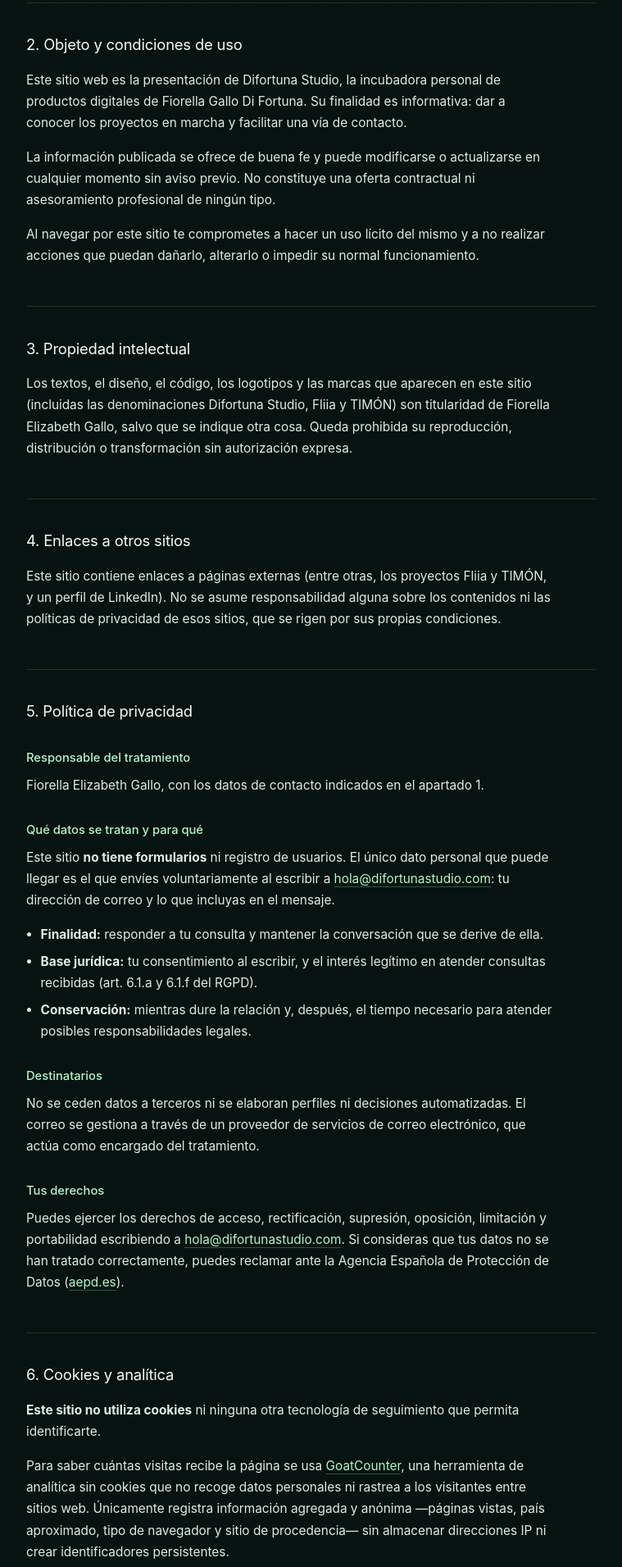
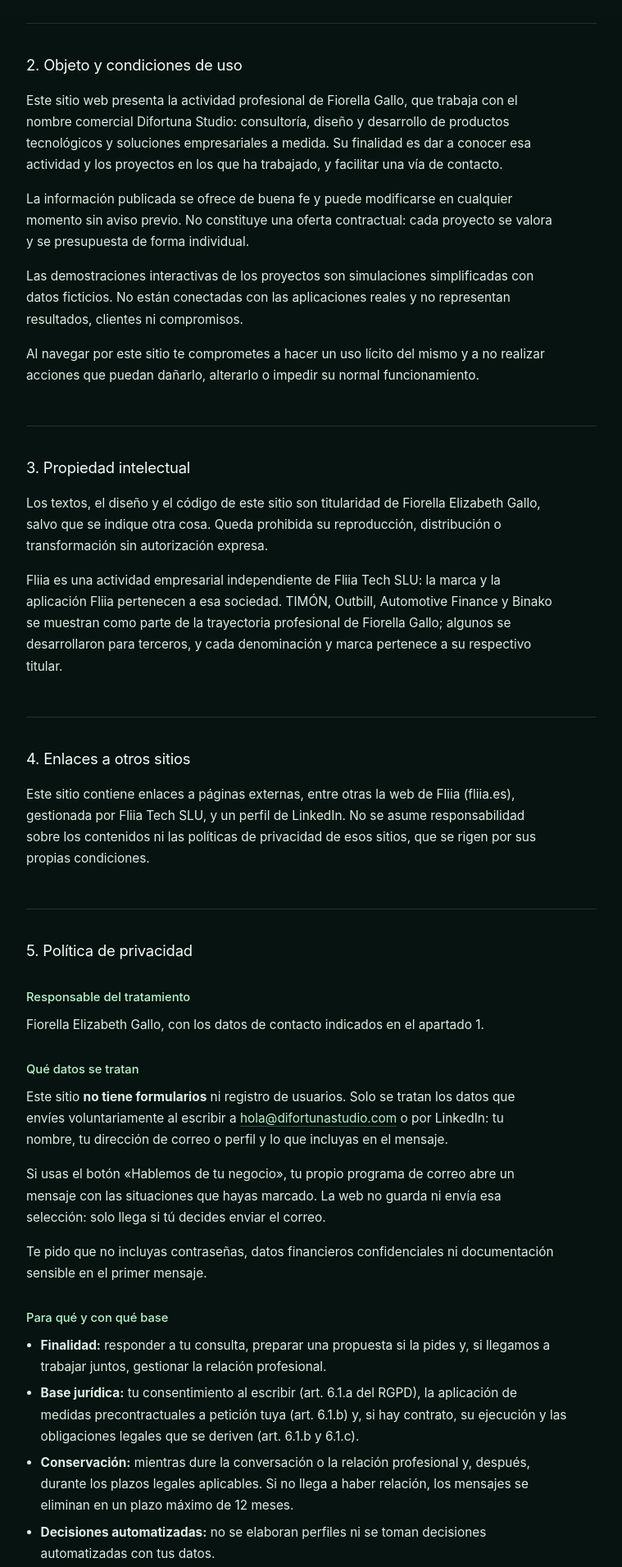
Before and after one commit to difortunastudio/difortunastudio.github.io, a plain HTML site: page aviso-legal.html in a window 1280 px wide. Shown: the part 781-2692 px from the top of the page at 82% size, without its empty margins (260-1019 px from the left). Drawn offline with Linux system fonts and the light colour scheme.

Commit message:
Aviso legal y privacidad actualizados (pendiente de aprobación)
Titular: Fiorella Elizabeth Gallo como autónoma (marca personal Fiorella
Gallo, nombre comercial Difortuna Studio). Fliia como actividad de Fliia
Tech SLU, demos con datos ficticios, contacto por email y LinkedIn sin
formulario, GoatCounter, almacenamiento de sesión y GitHub Pages.

Co-Authored-By: Claude Opus 5.5 <noreply@anthropic.com>

```diff
--- a/aviso-legal.html
+++ b/aviso-legal.html
@@ -9,7 +9,7 @@
     <link rel="apple-touch-icon" href="apple-touch-icon.png" />
     <meta name="theme-color" content="#061310" />
 
-    <meta name="description" content="Aviso legal, política de privacidad y uso de cookies de Difortuna Studio." />
+    <meta name="description" content="Aviso legal, política de privacidad y cookies de Difortuna Studio, el estudio de Fiorella Gallo." />
     <meta name="robots" content="noindex, follow" />
     <link rel="canonical" href="https://difortunastudio.com/aviso-legal.html" />
     <style>
@@ -201,7 +201,7 @@
 
         <div class="marca">Difortuna Studio</div>
         <h1>Aviso legal y privacidad</h1>
-        <p class="actualizado">Última actualización: agosto de 2026</p>
+        <p class="actualizado">Última actualización: noviembre de 2026</p>
 
         <h2>1. Titular del sitio web</h2>
         <p>
@@ -212,7 +212,7 @@
         <div class="ficha">
             <dl>
                 <dt>Titular</dt>
-                <dd>Fiorella Elizabeth Gallo</dd>
+                <dd>Fiorella Elizabeth Gallo (marca personal: Fiorella Gallo)</dd>
 
                 <dt>Nombre comercial</dt>
                 <dd>Difortuna Studio</dd>
@@ -224,7 +224,7 @@
                 <dd>Calle Joan d'Àustria 95, 2º 3ª · 08018 Barcelona, España</dd>
 
                 <dt>Actividad</dt>
-                <dd>Desarrollo de productos digitales (trabajadora autónoma)</dd>
+                <dd>Consultoría, diseño y desarrollo de productos tecnológicos y soluciones empresariales a medida (trabajadora autónoma)</dd>
 
                 <dt>Correo</dt>
                 <dd><a href="mailto:hola@difortunastudio.com">hola@difortunastudio.com</a></dd>
@@ -236,14 +236,20 @@
 
         <h2>2. Objeto y condiciones de uso</h2>
         <p>
-            Este sitio web es la presentación de Difortuna Studio, la incubadora personal de
-            productos digitales de Fiorella Gallo Di Fortuna. Su finalidad es informativa: dar a
-            conocer los proyectos en marcha y facilitar una vía de contacto.
+            Este sitio web presenta la actividad profesional de Fiorella Gallo, que trabaja con el
+            nombre comercial Difortuna Studio: consultoría, diseño y desarrollo de productos
+            tecnológicos y soluciones empresariales a medida. Su finalidad es dar a conocer esa
+            actividad y los proyectos en los que ha trabajado, y facilitar una vía de contacto.
         </p>
         <p>
-            La información publicada se ofrece de buena fe y puede modificarse o actualizarse en
-            cualquier momento sin aviso previo. No constituye una oferta contractual ni asesoramiento
-            profesional de ningún tipo.
+            La información publicada se ofrece de buena fe y puede modificarse en cualquier momento
+            sin aviso previo. No constituye una oferta contractual: cada proyecto se valora y se
+            presupuesta de forma individual.
+        </p>
+        <p>
+            Las demostraciones interactivas de los proyectos son simulaciones simplificadas con datos
+            ficticios. No están conectadas con las aplicaciones reales y no representan resultados,
+            clientes ni compromisos.
         </p>
         <p>
             Al navegar por este sitio te comprometes a hacer un uso lícito del mismo y a no realizar
@@ -252,71 +258,99 @@
 
         <h2>3. Propiedad intelectual</h2>
         <p>
-            Los textos, el diseño, el código, los logotipos y las marcas que aparecen en este sitio
-            (incluidas las denominaciones Difortuna Studio, Fliia y TIMÓN) son titularidad de
-            Fiorella Elizabeth Gallo, salvo que se indique otra cosa. Queda prohibida su
-            reproducción, distribución o transformación sin autorización expresa.
+            Los textos, el diseño y el código de este sitio son titularidad de Fiorella Elizabeth
+            Gallo, salvo que se indique otra cosa. Queda prohibida su reproducción, distribución o
+            transformación sin autorización expresa.
+        </p>
+        <p>
+            Fliia es una actividad empresarial independiente de Fliia Tech SLU: la marca y la
+            aplicación Fliia pertenecen a esa sociedad. TIMÓN, Outbill, Automotive Finance y Binako
+            se muestran como parte de la trayectoria profesional de Fiorella Gallo; algunos se
+            desarrollaron para terceros, y cada denominación y marca pertenece a su respectivo
+            titular.
         </p>
 
         <h2>4. Enlaces a otros sitios</h2>
         <p>
-            Este sitio contiene enlaces a páginas externas (entre otras, los proyectos Fliia y TIMÓN,
-            y un perfil de LinkedIn). No se asume responsabilidad alguna sobre los contenidos ni las
-            políticas de privacidad de esos sitios, que se rigen por sus propias condiciones.
+            Este sitio contiene enlaces a páginas externas, entre otras la web de Fliia
+            (fliia.es), gestionada por Fliia Tech SLU, y un perfil de LinkedIn. No se asume
+            responsabilidad sobre los contenidos ni las políticas de privacidad de esos sitios, que
+            se rigen por sus propias condiciones.
         </p>
 
-        <h2>5. Política de privacidad</h2>
+        <h2 id="privacidad">5. Política de privacidad</h2>
 
         <h3>Responsable del tratamiento</h3>
         <p>
             Fiorella Elizabeth Gallo, con los datos de contacto indicados en el apartado 1.
         </p>
 
-        <h3>Qué datos se tratan y para qué</h3>
+        <h3>Qué datos se tratan</h3>
         <p>
-            Este sitio <strong>no tiene formularios</strong> ni registro de usuarios. El único dato
-            personal que puede llegar es el que envíes voluntariamente al escribir a
-            <a href="mailto:hola@difortunastudio.com">hola@difortunastudio.com</a>: tu dirección de
-            correo y lo que incluyas en el mensaje.
+            Este sitio <strong>no tiene formularios</strong> ni registro de usuarios. Solo se tratan
+            los datos que envíes voluntariamente al escribir a
+            <a href="mailto:hola@difortunastudio.com">hola@difortunastudio.com</a> o por LinkedIn:
+            tu nombre, tu dirección de correo o perfil y lo que incluyas en el mensaje.
         </p>
+        <p>
+            Si usas el botón «Hablemos de tu negocio», tu propio programa de correo abre un mensaje
+            con las situaciones que hayas marcado. La web no guarda ni envía esa selección: solo
+            llega si tú decides enviar el correo.
+        </p>
+        <p>
+            Te pido que no incluyas contraseñas, datos financieros confidenciales ni documentación
+            sensible en el primer mensaje.
+        </p>
+
+        <h3>Para qué y con qué base</h3>
         <ul>
-            <li><strong>Finalidad:</strong> responder a tu consulta y mantener la conversación que se derive de ella.</li>
-            <li><strong>Base jurídica:</strong> tu consentimiento al escribir, y el interés legítimo en atender consultas recibidas (art. 6.1.a y 6.1.f del RGPD).</li>
-            <li><strong>Conservación:</strong> mientras dure la relación y, después, el tiempo necesario para atender posibles responsabilidades legales.</li>
+            <li><strong>Finalidad:</strong> responder a tu consulta, preparar una propuesta si la pides y, si llegamos a trabajar juntos, gestionar la relación profesional.</li>
+            <li><strong>Base jurídica:</strong> tu consentimiento al escribir (art. 6.1.a del RGPD), la aplicación de medidas precontractuales a petición tuya (art. 6.1.b) y, si hay contrato, su ejecución y las obligaciones legales que se deriven (art. 6.1.b y 6.1.c).</li>
+            <li><strong>Conservación:</strong> mientras dure la conversación o la relación profesional y, después, durante los plazos legales aplicables. Si no llega a haber relación, los mensajes se eliminan en un plazo máximo de 12 meses.</li>
+            <li><strong>Decisiones automatizadas:</strong> no se elaboran perfiles ni se toman decisiones automatizadas con tus datos.</li>
         </ul>
 
         <h3>Destinatarios</h3>
         <p>
-            No se ceden datos a terceros ni se elaboran perfiles ni decisiones automatizadas. El
-            correo se gestiona a través de un proveedor de servicios de correo electrónico, que actúa
-            como encargado del tratamiento.
+            No se ceden datos a terceros, salvo obligación legal. El correo se gestiona a través de un
+            proveedor de servicios de correo electrónico, que actúa como encargado del tratamiento.
+            Si escribes por LinkedIn, esa plataforma trata también tus datos según su propia política
+            de privacidad.
         </p>
 
         <h3>Tus derechos</h3>
         <p>
             Puedes ejercer los derechos de acceso, rectificación, supresión, oposición, limitación y
-            portabilidad escribiendo a
+            portabilidad, y retirar tu consentimiento en cualquier momento, escribiendo a
             <a href="mailto:hola@difortunastudio.com">hola@difortunastudio.com</a>. Si consideras que
             tus datos no se han tratado correctamente, puedes reclamar ante la Agencia Española de
             Protección de Datos (<a href="https://www.aepd.es" target="_blank" rel="noopener">aepd.es</a>).
         </p>
 
-        <h2>6. Cookies y analítica</h2>
+        <h2>6. Cookies, analítica y alojamiento</h2>
         <p>
             <strong>Este sitio no utiliza cookies</strong> ni ninguna otra tecnología de seguimiento
             que permita identificarte.
         </p>
         <p>
-            Para saber cuántas visitas recibe la página se usa
+            Para saber cuántas visitas recibe se usa
             <a href="https://www.goatcounter.com/help/privacy" target="_blank" rel="noopener">GoatCounter</a>,
             una herramienta de analítica sin cookies que no recoge datos personales ni rastrea a los
-            visitantes entre sitios web. Únicamente registra información agregada y anónima —páginas
-            vistas, país aproximado, tipo de navegador y sitio de procedencia— sin almacenar
-            direcciones IP ni crear identificadores persistentes.
+            visitantes entre sitios web. Solo registra información agregada y anónima (páginas vistas,
+            país aproximado, tipo de navegador, sitio de procedencia y el uso de algunos botones y
+            demostraciones), sin almacenar direcciones IP ni crear identificadores persistentes.
         </p>
         <p>
-            Por ese motivo no se solicita consentimiento previo: el tratamiento queda fuera del
-            ámbito del artículo 22.2 de la LSSI-CE.
+            La transición animada entre páginas usa el almacenamiento de sesión del navegador de forma
+            técnica y temporal: no contiene datos personales y se borra al cerrar la pestaña.
+        </p>
+        <p>
+            El sitio se aloja en GitHub Pages (GitHub, Inc.), que puede registrar datos técnicos de
+            conexión, como la dirección IP, por motivos de seguridad y funcionamiento del servicio.
+        </p>
+        <p>
+            Por todo ello no se solicita consentimiento previo: estos usos quedan fuera del ámbito del
+            artículo 22.2 de la LSSI-CE.
         </p>
 
         <h2>7. Ley aplicable</h2>
```
